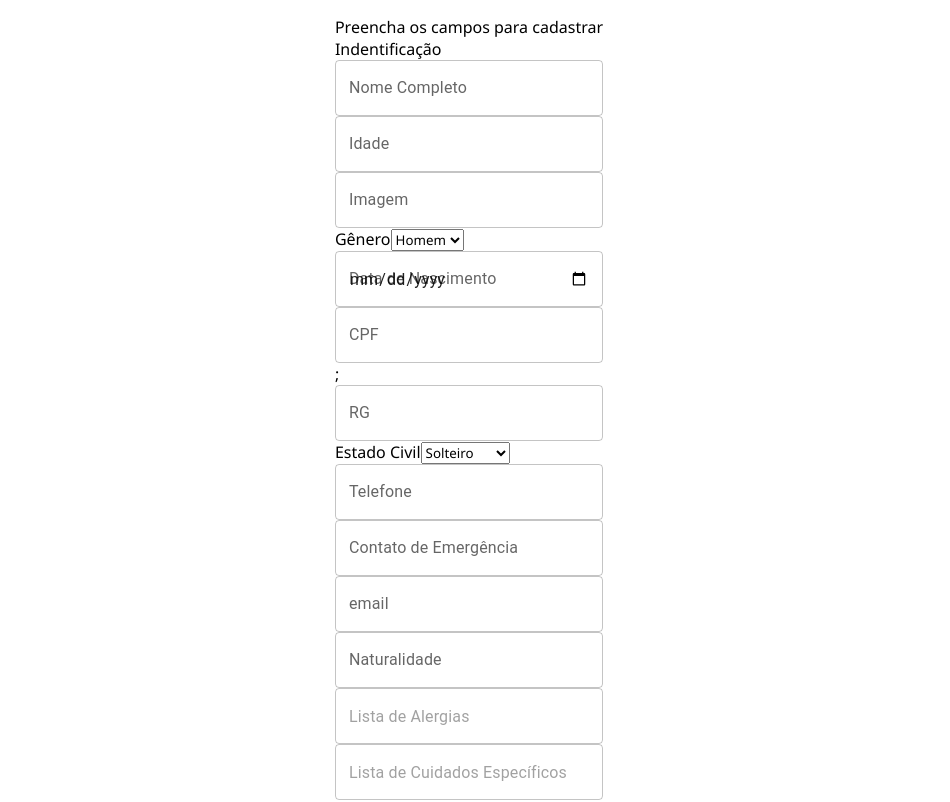
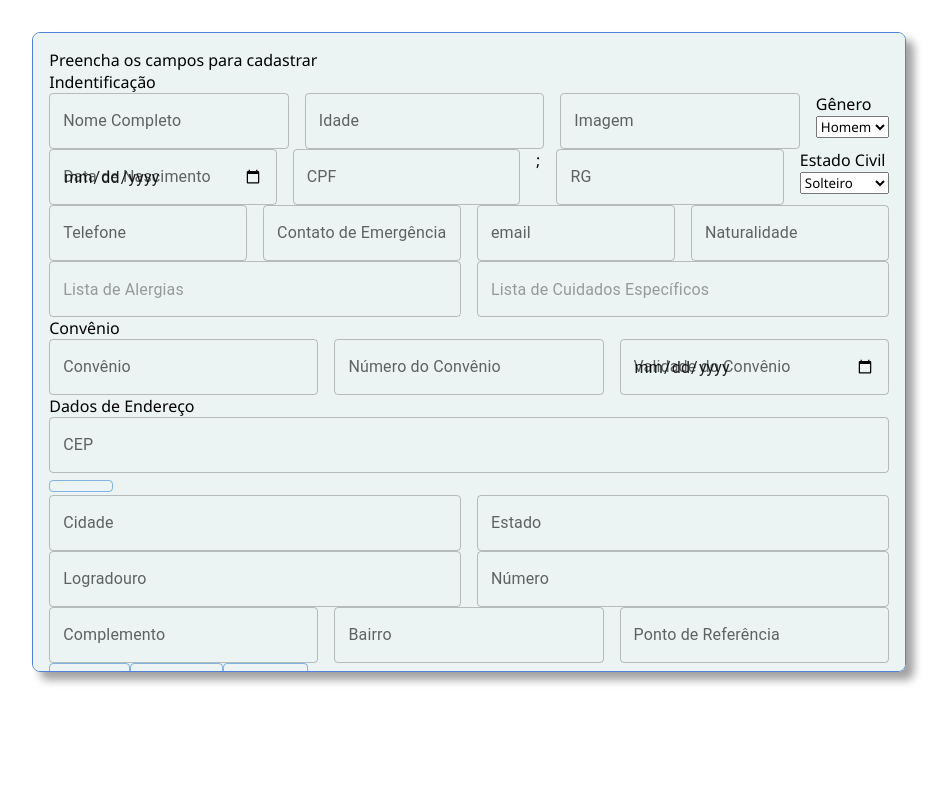
Before and after one commit to FullStack-Trindade/M3P-FrontEnd-Squad5, a React (Vite) app in the folder LifeCare/: page / in a window 1280 px wide. Shown: the top 802 px of the page, without its empty margins (171-1121 px from the left). Built offline with nearby package versions, Linux system fonts and the light colour scheme.

Commit message:
Nome da pagina atualizado + Styled formulário

```diff
--- a/LifeCare/src/components/FormRegisterPatient/FormRegisterPatient.component.jsx
+++ b/LifeCare/src/components/FormRegisterPatient/FormRegisterPatient.component.jsx
@@ -1,6 +1,7 @@
+import { InputComponent } from "../Input/Input.component";
 import Button from "@mui/material/Button";
-import { InputComponent } from "../Input/Input.component";
 import { useForm } from "react-hook-form";
+import * as Styled from "./FormRegisterPatient.styles";
 
 export const FormRegisterComponent = () => {
   const {
@@ -39,15 +40,12 @@ export const FormRegisterComponent = () => {
   const submitDelete = async () => {};
 
   return (
-    <div>
-      <form
-        className="formRegisterPContainer"
-        onSubmit={handleSubmit(submitForm)}
-      >
+    <>
+      <Styled.FormPatient onSubmit={handleSubmit(submitForm)}>
         <legend className="formTitle">Preencha os campos para cadastrar</legend>
         <div className="formContent">
           <legend className="formTitle">Indentificação</legend>
-          <div className="formRow">
+          <Styled.FormRow>
             <InputComponent
               id="name"
               type="text"
@@ -95,8 +93,8 @@ export const FormRegisterComponent = () => {
                 <option value="Outro">outro</option>
               </select>
             </div>
-          </div>
-          <div className="formRow">
+          </Styled.FormRow>
+          <Styled.FormRow>
             <InputComponent
               id="birthdate"
               type="date"
@@ -144,8 +142,8 @@ export const FormRegisterComponent = () => {
                 <option value="Viúvo">Viúvo</option>
               </select>
             </div>
-          </div>
-          <div className="formRow">
+          </Styled.FormRow>
+          <Styled.FormRow>
             <InputComponent
               id="telephone"
               type="text"
@@ -194,8 +192,8 @@ export const FormRegisterComponent = () => {
               }}
               error={errors.nationality}
             />
-          </div>
-          <div className="formRow ">
+          </Styled.FormRow>
+          <Styled.FormRow>
             <InputComponent
               id="allergies"
               type="textarea"
@@ -218,12 +216,12 @@ export const FormRegisterComponent = () => {
               }}
               error={errors.specificCare}
             />
-          </div>
+          </Styled.FormRow>
         </div>
         <div className="formContent">
           <legend className="formTitle">Convênio</legend>
 
-          <div className="formRow">
+          <Styled.FormRow>
             <InputComponent
               id="insurance"
               type="text"
@@ -253,7 +251,7 @@ export const FormRegisterComponent = () => {
               }}
               error={errors.expireDate}
             />
-          </div>
+          </Styled.FormRow>
         </div>
         <div className="formContent">
           <legend className="formTitle">Dados de Endereço</legend>
@@ -274,7 +272,7 @@ export const FormRegisterComponent = () => {
               type="button"
             ></Button>
           </div>
-          <div className="formRow">
+          <Styled.FormRow>
             <InputComponent
               id="city"
               type="text"
@@ -297,8 +295,8 @@ export const FormRegisterComponent = () => {
               }}
               error={errors.state}
             />
-          </div>
-          <div className="formRow">
+          </Styled.FormRow>
+          <Styled.FormRow>
             <InputComponent
               id="place"
               type="text"
@@ -322,8 +320,8 @@ export const FormRegisterComponent = () => {
               error={errors.number}
               readOnly
             />
-          </div>
-          <div className="formRow">
+          </Styled.FormRow>
+          <Styled.FormRow>
             <InputComponent
               id="complement"
               type="text"
@@ -357,7 +355,7 @@ export const FormRegisterComponent = () => {
               error={errors.referencePoint}
               readOnly
             />
-          </div>
+          </Styled.FormRow>
           <div>
             <Button
               variant="outlined"
@@ -374,7 +372,7 @@ export const FormRegisterComponent = () => {
             </Button>
           </div>
         </div>
-      </form>
-    </div>
+      </Styled.FormPatient>
+    </>
   );
 };
--- /dev/null
+++ b/LifeCare/src/components/FormRegisterPatient/FormRegisterPatient.styles.jsx
@@ -0,0 +1,19 @@
+import styled from "styled-components";
+
+export const FormPatient = styled.form`
+  background-color: #ebf3f3;
+  width: 70%;
+  height: 40rem;
+  margin: 1rem;
+  padding: 1rem;
+  border-radius: 0.5rem;
+  border: 0.1rem solid #5281dc;
+  box-shadow: 0.5rem 0.5rem 0.5rem 0rem rgba(0, 0, 0, 0.37);
+  overflow-y: scroll;
+`;
+
+export const FormRow = styled.div`
+  display: flex;
+  flex-direction: row;
+  gap: 1rem;
+`;
--- a/LifeCare/src/pages/RegisterPatientPage/RegisterPatient.page.jsx
+++ b/LifeCare/src/pages/PatientRegistrationPage/PatientRegistration.page.jsx
@@ -1,7 +1,7 @@
 import { FormRegisterComponent } from "../../components/FormRegisterPatient/FormRegisterPatient.component";
-import * as Styled from "./RegisterPatient.styles";
+import * as Styled from "./PatientRegistration.styles";
 
-export const RegisterPatientPage = () => {
+export const PatientRegistrationPage = () => {
   return (
     <div>
       <Styled.RegisterPatientMain>
--- a/LifeCare/src/routes/AppRoutes.jsx
+++ b/LifeCare/src/routes/AppRoutes.jsx
@@ -1,12 +1,12 @@
 import { BrowserRouter as Router, Route, Routes } from "react-router-dom";
-import { RegisterPatientPage } from "../pages/RegisterPatientPage/RegisterPatient.Page";
+import { PatientRegistrationPage } from "../pages/PatientRegistrationPage/PatientRegistration.page";
 
 export const AppRoutes = () => {
   return (
     <div>
       <Router>
         <Routes>
-          <Route path="/" element={<RegisterPatientPage />} />
+          <Route path="/" element={<PatientRegistrationPage />} />
         </Routes>
       </Router>
     </div>
```
Also changed, not shown: LifeCare/src/pages/PatientRegistrationPage/PatientRegistration.styles.jsx (renamed from LifeCare/src/pages/RegisterPatientPage/RegisterPatient.styles.jsx).
